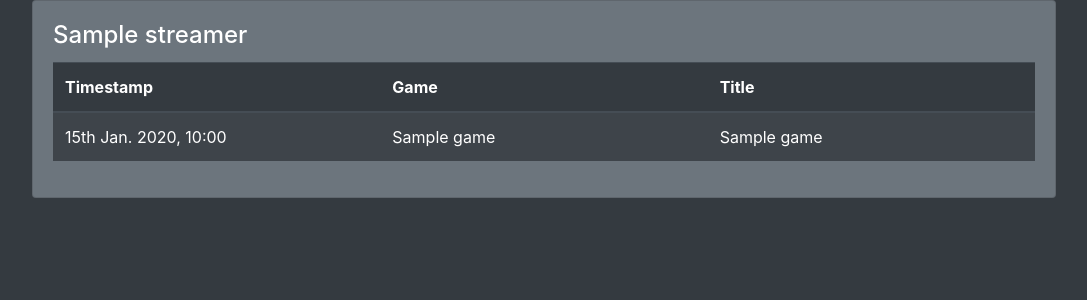
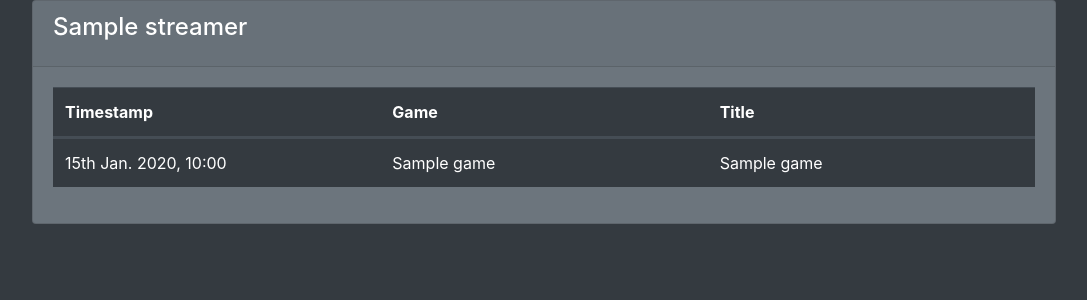
Before and after one commit to FoxHawk/twitchlogger, a Django app: template frontend/templates/index.html in a window 1280 px wide. Shown: the part 56-356 px from the top of the page, without its empty margins (96-1183 px from the left). Run offline with Django 3.2, Linux system fonts and the light colour scheme; the template is opened without the code that fills it: most values are stand-ins (such as "Sample title", 1, 10 or a date in 2020); some libraries are stand-ins or nearby versions.

Commit message:
changed card layout and table scroll

```diff
--- a/frontend/templates/index.html
+++ b/frontend/templates/index.html
@@ -3,6 +3,35 @@
 {% block header %}
 {% load static %}
 <link rel="stylesheet" href="{% static 'frontend/dropdown.css' %}">
+<!-- Source: https://jsfiddle.net/bootstrapious/dmp7tr4g/ -->
+<style>
+	.table-fixed tbody {
+    max-height: 250px;
+    overflow-y: auto;
+    width: 100%;
+}
+
+.table-fixed thead,
+.table-fixed tbody,
+.table-fixed tr,
+.table-fixed td,
+.table-fixed th {
+    display: block;
+}
+
+.table-fixed tbody td,
+.table-fixed tbody th,
+.table-fixed thead > tr > th {
+    float: left;
+    position: relative;
+
+    &::after {
+        content: '';
+        clear: both;
+        display: block;
+    }
+}
+</style>
 {% endblock %}
 
 {% block title %}Log Viewer{% endblock %}
@@ -19,21 +48,26 @@
 {% if streamers %}
 <div class="card-columns" style="column-count: 1; margin-left: 10%; margin-right: 10%;">
 {% for streamer in streamers %}
-	<div class="card bg-secondary text-white" style="max-height: 300px; overflow-y: auto;">
+	<div class="card bg-secondary text-white">
+		<div class="card-header">
+			<h4 class="card-title">{{ streamer.name }}</h4>
+		</div>
 		<div class="card-body">
-			<h4 class="card-title">{{ streamer.name }}</h4>
-			<table class="table table-dark table-striped">
+			<div class="table-responsive">
+
+			</div>
+			<table class="table table-fixed table-dark table-striped">
 				<thead>
-					<th scope="col">Timestamp</th>
-					<th scope="col">Game</th>
-					<th scope="col">Title</th>
+					<th scope="col" class="col-4">Timestamp</th>
+					<th scope="col" class="col-4">Game</th>
+					<th scope="col" class="col-4">Title</th>
 				</thead>
-				<tbody>
+				<tbodys>
 					{% for i in streamer.games %}
 					<tr>
-						<td style="width: 33%;">{{ i.timestamp|date:"dS M. Y, H:i" }}</td>
-						<td style="width: 33%;">{{ i.game }}</td>
-						<td style="width: 33%;">{{ i.title }}</td>
+						<td class="col-4">{{ i.timestamp|date:"dS M. Y, H:i" }}</td>
+						<td class="col-4">{{ i.game }}</td>
+						<td class="col-4">{{ i.title }}</td>
 					</tr>
 					{% endfor %}
 				</tbody>
```
